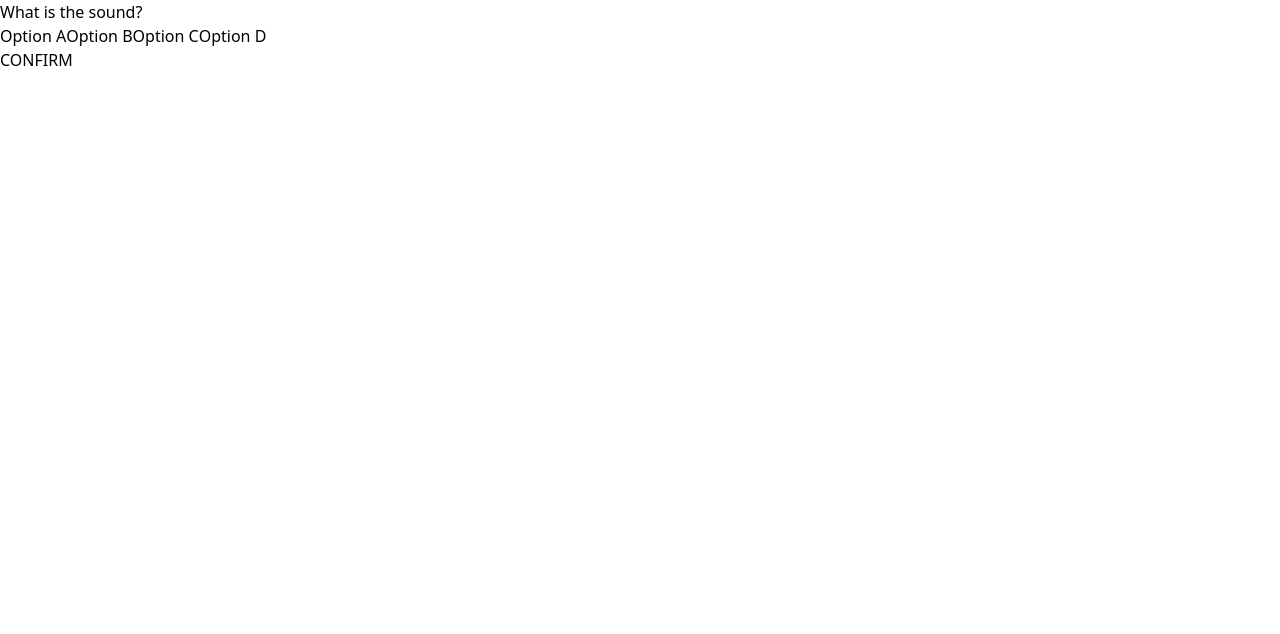
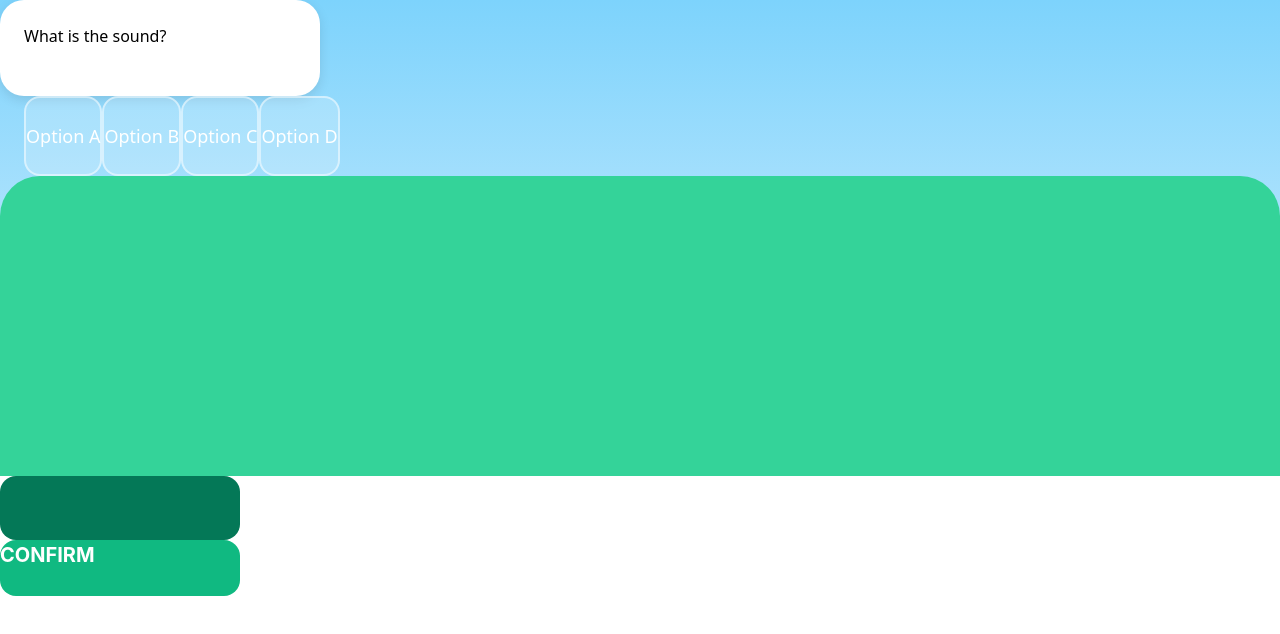
Before and after one commit to furuhana/MCP_shiyan, a React (Vite) app: page / in a window 1280 px wide. Shown: the top 634 px of the page. Built offline with nearby package versions, Linux system fonts and the light colour scheme.

Commit message:
再给他一次机会

```diff
--- a/src/components/Btn_Confirm_Primary.tsx
+++ b/src/components/Btn_Confirm_Primary.tsx
@@ -1,20 +1,44 @@
 import React from 'react';
+import { FIGMA_TOKENS } from '../config/FigmaDesignTokens';
 
-// Figma Node: Btn_Confirm_Primary
-// Composed of Layer_3D_Shadow and Layer_Surface_Front for 3D effect
 interface Props {
     onClick?: () => void;
     className?: string;
 }
 
 const Btn_Confirm_Primary: React.FC<Props> = ({ onClick, className = '' }) => {
+    const t = FIGMA_TOKENS.Footer.Btn_Confirm_Primary;
+
     return (
-        <div className={`relative h-14 w-full max-w-[200px] group cursor-pointer ${className}`} onClick={onClick}>
-            {/* Layer_3D_Shadow */}
-            <div className="absolute inset-0 bg-green-700 rounded-full translate-y-2 transition-transform" />
+        <div
+            className={`relative group cursor-pointer ${className}`}
+            onClick={onClick}
+            style={{ width: t.width, height: t.height }}
+        >
+            {/* Layer_3D_Shadow (The definition of thickness) */}
+            <div
+                className="absolute inset-0 transition-transform"
+                style={{
+                    backgroundColor: t.Layer_3D_Shadow.color,
+                    borderRadius: t.Layer_3D_Shadow.borderRadius,
+                    top: t.Layer_3D_Shadow.offsetY, // This pushes the shadow down to create depth
+                    height: t.Layer_3D_Shadow.height,
+                }}
+            />
 
-            {/* Layer_Surface_Front */}
-            <div className="absolute inset-0 bg-green-500 rounded-full flex items-center justify-center text-white font-bold text-lg active:translate-y-2 transition-transform border-b-4 border-green-600 active:border-b-0">
+            {/* Layer_Surface_Front (The clickable face) */}
+            <div
+                className="absolute inset-0 flex items-center justify-center active:translate-y-1 transition-transform"
+                style={{
+                    backgroundColor: t.Surface_Front.color,
+                    borderRadius: t.Surface_Front.borderRadius,
+                    height: t.Surface_Front.height,
+                    color: t.Text.color,
+                    fontSize: t.Text.fontSize,
+                    fontWeight: t.Text.fontWeight,
+                    fontFamily: t.Text.fontFamily,
+                }}
+            >
                 CONFIRM
             </div>
         </div>
--- a/src/components/Btn_Option_Item.tsx
+++ b/src/components/Btn_Option_Item.tsx
@@ -1,9 +1,22 @@
 import React from 'react';
+import { FIGMA_TOKENS } from '../config/FigmaDesignTokens';
 
-// Figma Node: Btn_Option_Item
 const Btn_Option_Item: React.FC<{ label: string }> = ({ label }) => {
+    const t = FIGMA_TOKENS.Options.Btn_Option_Item;
+
     return (
-        <button className="w-full h-24 bg-white/20 backdrop-blur-sm border-2 border-white/40 rounded-xl flex items-center justify-center text-white text-xl font-semibold shadow-lg hover:bg-white/30 transition-all active:scale-95">
+        <button
+            className="w-full flex items-center justify-center backdrop-blur-sm transition-all active:scale-95"
+            style={{
+                height: t.height,
+                backgroundColor: t.color,
+                borderColor: t.borderColor,
+                borderWidth: t.borderWidth,
+                borderRadius: t.borderRadius,
+                color: t.textColor,
+                fontSize: t.fontSize,
+            }}
+        >
             {label}
         </button>
     );
--- a/src/components/Container_Question_Whole.tsx
+++ b/src/components/Container_Question_Whole.tsx
@@ -1,18 +1,38 @@
 import React from 'react';
+import { FIGMA_TOKENS } from '../config/FigmaDesignTokens';
 
-// Figma Node: Container_Question_Whole
-// Includes Shape_Bubble_Tail (Absolute)
 const Container_Question_Whole: React.FC = () => {
+    const t = FIGMA_TOKENS.Question;
+
     return (
-        <div className="relative w-full px-6 py-8 flex items-center justify-center">
+        <div className="relative flex items-center justify-center" style={{ width: t.width }}>
             {/* Bubble Body */}
-            <div className="relative bg-white rounded-3xl p-6 shadow-xl w-full flex items-center justify-center min-h-[120px] z-10">
+            <div
+                className="relative flex items-center justify-center w-full z-10"
+                style={{
+                    backgroundColor: t.Bubble_Body.color,
+                    borderRadius: t.Bubble_Body.borderRadius,
+                    padding: t.Bubble_Body.padding,
+                    boxShadow: t.Bubble_Body.shadow,
+                }}
+            >
                 <h2 className="text-2xl font-bold text-gray-800 text-center">
                     What is the sound?
                 </h2>
 
-                {/* Shape_Bubble_Tail - Absolute positioning as requested */}
-                <div className="absolute -bottom-3 left-1/2 -translate-x-1/2 w-6 h-6 bg-white rotate-45 transform" />
+                {/* Shape_Bubble_Tail - Absolute positioning from Tokens */}
+                <div
+                    className="absolute transform rotate-45"
+                    style={{
+                        backgroundColor: t.Shape_Bubble_Tail.color,
+                        width: t.Shape_Bubble_Tail.width,
+                        height: t.Shape_Bubble_Tail.height,
+                        bottom: t.Shape_Bubble_Tail.bottomOffset,
+                        left: t.Shape_Bubble_Tail.leftOffset,
+                        marginLeft: `calc(-1 * ${t.Shape_Bubble_Tail.width} / 2)`, // Center alignment fix
+                        zIndex: -1, // Behind the bubble logic if needed, or matched color
+                    }}
+                />
             </div>
         </div>
     );
--- a/src/components/Grid_Container_Options.tsx
+++ b/src/components/Grid_Container_Options.tsx
@@ -1,12 +1,16 @@
 import React from 'react';
 import Btn_Option_Item from './Btn_Option_Item';
+import { FIGMA_TOKENS } from '../config/FigmaDesignTokens';
 
-// Figma Node: Grid_Container_Options
-// CSS Grid cols-2
 const Grid_Container_Options: React.FC = () => {
+    const t = FIGMA_TOKENS.Options;
+
     return (
-        <div className="w-full px-6 flex-1 flex items-center">
-            <div className="grid grid-cols-2 gap-4 w-full">
+        <div className="w-full flex items-center justify-center" style={{ padding: t.padding }}>
+            <div
+                className="grid grid-cols-2 w-full"
+                style={{ gap: t.gridGap }}
+            >
                 {['Option A', 'Option B', 'Option C', 'Option D'].map((label, idx) => (
                     <Btn_Option_Item key={idx} label={label} />
                 ))}
--- a/src/components/Section_Footer_Scene.tsx
+++ b/src/components/Section_Footer_Scene.tsx
@@ -1,17 +1,29 @@
 import React from 'react';
 import Btn_Confirm_Primary from './Btn_Confirm_Primary';
+import { FIGMA_TOKENS } from '../config/FigmaDesignTokens';
 
-// Figma Node: Section_Footer_Scene
-// Relative container, Bg_Shape_Hill fills bottom
 const Section_Footer_Scene: React.FC = () => {
+    const t = FIGMA_TOKENS.Footer;
+
     return (
-        <div className="relative w-full h-[30vh] flex items-end justify-center pb-10">
+        <div
+            className="relative w-full flex items-end justify-center"
+            style={{ height: t.height, backgroundColor: t.bgColor }}
+        >
             {/* Bg_Shape_Hill */}
-            {/* Filling the footer area, acting as a hill/ground */}
-            <div className="absolute inset-0 bg-emerald-600 rounded-t-[40px] z-0" />
+            <div
+                className="absolute inset-0 w-full z-0"
+                style={{
+                    backgroundColor: t.Bg_Shape_Hill.color,
+                    height: t.Bg_Shape_Hill.height,
+                    borderTopLeftRadius: t.Bg_Shape_Hill.borderRadiusTop,
+                    borderTopRightRadius: t.Bg_Shape_Hill.borderRadiusTop,
+                    bottom: 0,
+                }}
+            />
 
-            {/* Btn_Confirm_Primary - 3D Button */}
-            <div className="relative z-10 mb-4">
+            {/* Btn_Confirm_Primary */}
+            <div className="relative z-10 mb-12"> {/* MB-12 is a safe area default, user might want to tokenize this padding too */}
                 <Btn_Confirm_Primary />
             </div>
         </div>
--- a/src/components/View_Home_Page.tsx
+++ b/src/components/View_Home_Page.tsx
@@ -2,13 +2,19 @@ import React from 'react';
 import Section_Footer_Scene from './Section_Footer_Scene';
 import Container_Question_Whole from './Container_Question_Whole';
 import Grid_Container_Options from './Grid_Container_Options';
+import { FIGMA_TOKENS } from '../config/FigmaDesignTokens';
 
 // Node ID: 2001-2, View_Home_Page
 const View_Home_Page: React.FC = () => {
     return (
-        <div className="w-full h-screen relative bg-gradient-to-b from-sky-300 to-sky-100 overflow-hidden flex flex-col justify-between">
+        <div
+            className="w-full h-screen relative overflow-hidden flex flex-col justify-between"
+            style={{ background: FIGMA_TOKENS.Page.background }}
+        >
             {/* 1. Top Question */}
-            <Container_Question_Whole />
+            <div className="flex-1 flex items-center justify-center">
+                <Container_Question_Whole />
+            </div>
 
             {/* 2. Middle Options */}
             <Grid_Container_Options />
--- /dev/null
+++ b/src/config/FigmaDesignTokens.ts
@@ -0,0 +1,91 @@
+export const FIGMA_TOKENS = {
+    // ----------------------------------------------------
+    // 1. 底部场景 (Section_Footer_Scene)
+    // ----------------------------------------------------
+    Footer: {
+        height: "300px", // [AbsoluteBoundingBox Height]
+        bgColor: "transparent", // Keep transparent if it's just a container
+
+        Bg_Shape_Hill: {
+            color: "#34D399", // [Fill HEX] e.g. #059669
+            height: "100%", // Usually 100% of footer, or specific px
+            borderRadiusTop: "40px", // [CornerRadius] top-left/top-right
+        },
+
+        Btn_Confirm_Primary: {
+            width: "240px",  // [Width]
+            height: "64px",  // [Height] - Total height area
+
+            // Front Surface (The clickable part)
+            Surface_Front: {
+                height: "56px", // [Height] of the top surface layer
+                color: "#10B981", // [Fill HEX]
+                borderRadius: "16px", // [CornerRadius]
+                borderBottomWidth: "0px", // If utilizing border for 3D instead of shadow layer
+            },
+
+            // 3D Shadow Layer (The part visible underneath)
+            Layer_3D_Shadow: {
+                height: "64px", // Usually same as total height or slightly larger
+                color: "#047857", // [Fill HEX] Darker shade
+                offsetY: "8px",   // How much it sticks out below the front surface
+                borderRadius: "16px",
+            },
+
+            Text: {
+                fontSize: "20px",
+                fontWeight: "700",
+                color: "#FFFFFF",
+                fontFamily: "Inter, sans-serif", // Check Figma 'Text' properties
+            }
+        }
+    },
+
+    // ----------------------------------------------------
+    // 2. 顶部提问 (Container_Question_Whole)
+    // ----------------------------------------------------
+    Question: {
+        width: "320px", // [Width] or '90%'
+
+        Bubble_Body: {
+            padding: "24px", // [Padding]
+            color: "#FFFFFF", // [Fill HEX]
+            borderRadius: "24px", // [CornerRadius]
+            shadow: "0px 4px 12px rgba(0,0,0,0.1)", // [Effects] Drop Shadow
+        },
+
+        Shape_Bubble_Tail: {
+            // Absolute positioning coordinates relative to Bubble_Body
+            width: "24px",
+            height: "24px",
+            color: "#FFFFFF",
+            bottomOffset: "-10px", // Negative value to stick out
+            leftOffset: "50%",      // Usually centered
+        }
+    },
+
+    // ----------------------------------------------------
+    // 3. 中间选项 (Grid_Container_Options)
+    // ----------------------------------------------------
+    Options: {
+        gridGap: "16px", // [AutoLayout] Gap between items
+        padding: "0 24px",
+
+        Btn_Option_Item: {
+            height: "80px", // [Height]
+            color: "rgba(255, 255, 255, 0.2)", // [Fill] often has opacity
+            borderColor: "rgba(255, 255, 255, 0.5)", // [Stroke]
+            borderWidth: "2px",
+            borderRadius: "16px",
+            textColor: "#FFFFFF",
+            fontSize: "18px",
+        }
+    },
+
+    // ----------------------------------------------------
+    // 4. Global / View Page
+    // ----------------------------------------------------
+    Page: {
+        background: "linear-gradient(180deg, #7DD3FC 0%, #E0F2FE 100%)", // [Fill] of the main frame
+    }
+};
```
Also changed, not shown: 5 other files (tests, documents, lock files or other folders).
